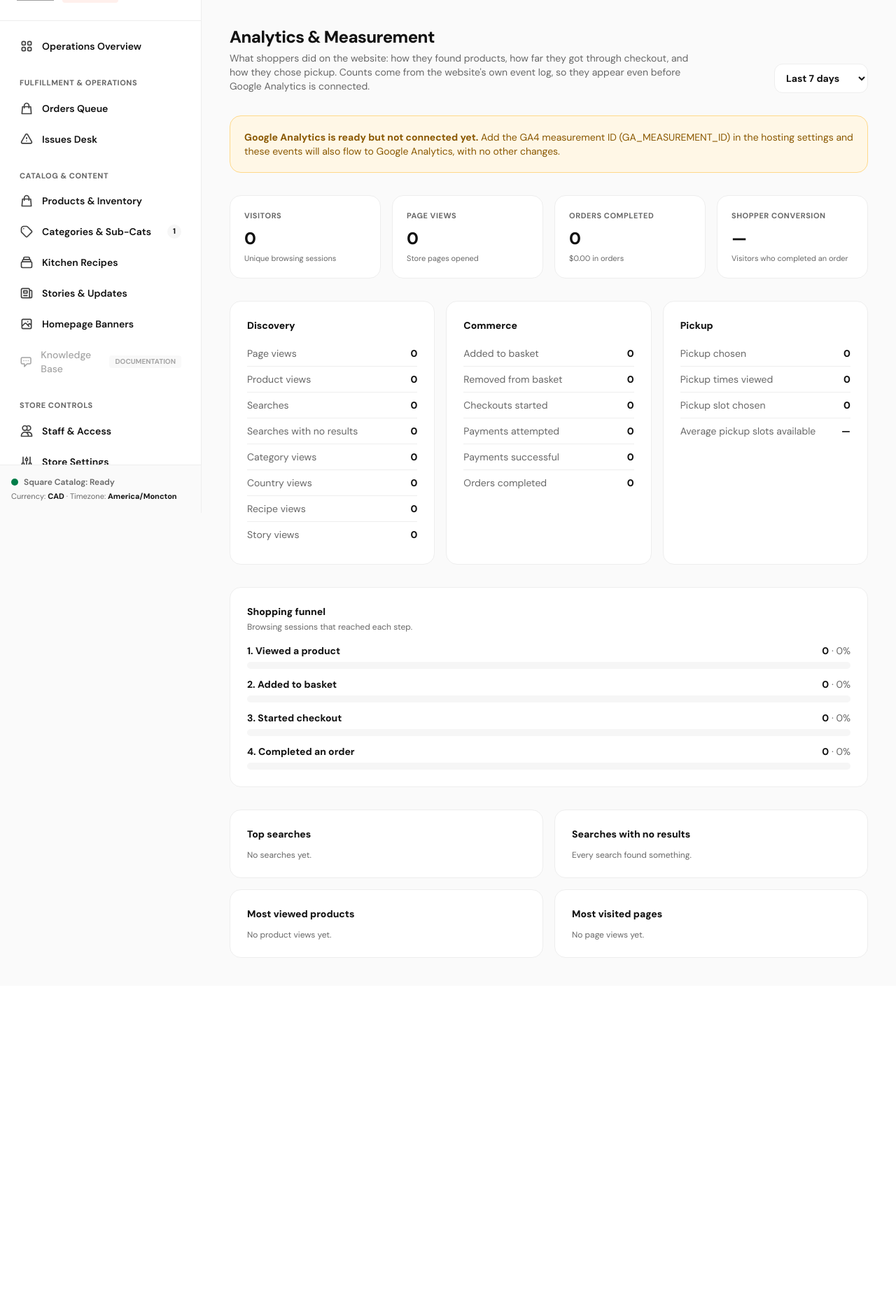
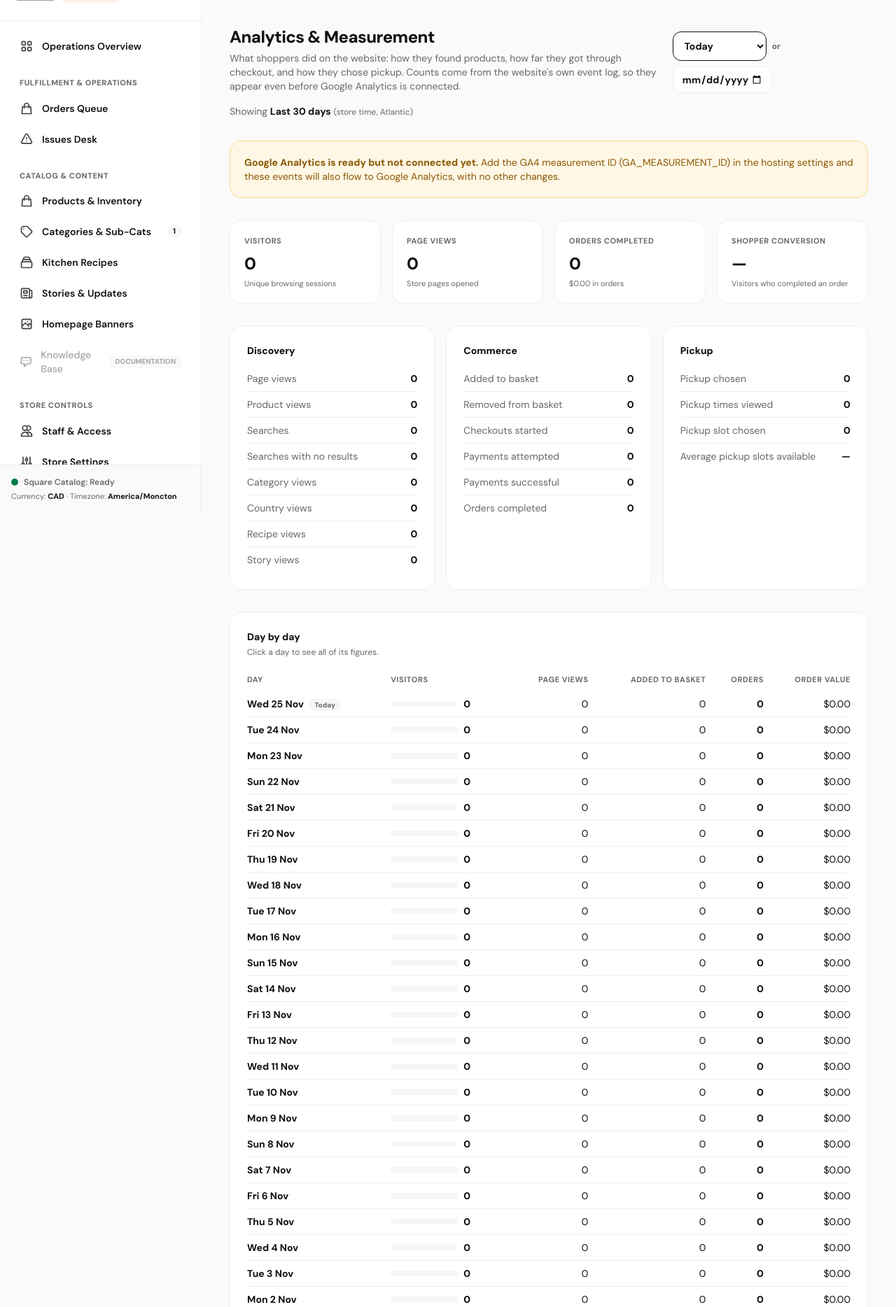
Before and after one commit to impactdevdigital/isaale-eko, a Laravel app: page /admin/analytics in a window 1280 px wide. Shown: the part 67-1935 px from the top of the page at 70% size. Before the commit the page ends 1436 px from the top, so only its background shows below. Run offline with Laravel 12, Linux system fonts and the light colour scheme; a user stored in the database is signed in; data comes from the database, SQL or seed files in the repository; tables that the repository leaves empty hold one stand-in row (values such as "Sample post"); style sheets or scripts are compiled from the project's sources; some libraries are stand-ins or nearby versions; grey boxes are pictures that could not be loaded.

Commit message:
Admin analytics: pick any day, Today range, day-by-day breakdown
Periods are store days in Atlantic time. A date picker shows every figure
for one day; ranges get a Day by day table (visitors, page views, added to
basket, orders, order value) and clicking a row opens that day.

Co-Authored-By: Claude Opus 5.5 <noreply@anthropic.com>

```diff
--- a/app/Livewire/Admin/AnalyticsDashboard.php
+++ b/app/Livewire/Admin/AnalyticsDashboard.php
@@ -4,6 +4,7 @@ namespace App\Livewire\Admin;
 
 use App\Models\AnalyticsEvent;
 use App\Services\Analytics;
+use Carbon\CarbonImmutable;
 use Illuminate\Support\Collection;
 use Livewire\Attributes\Url;
 use Livewire\Component;
@@ -13,10 +14,13 @@ use Livewire\Component;
  * analytics_events log. Discovery, commerce and pickup events, the
  * shopping funnel, and the top searches and products. When Google
  * Analytics is connected the same events go there too.
+ *
+ * Periods are store days (Atlantic time): today, the last 7/30/90 days,
+ * or one chosen day, with a day-by-day breakdown for ranges.
  */
 class AnalyticsDashboard extends Component
 {
-    public const RANGES = [7 => 'Last 7 days', 30 => 'Last 30 days', 90 => 'Last 90 days'];
+    public const RANGES = [1 => 'Today', 7 => 'Last 7 days', 30 => 'Last 30 days', 90 => 'Last 90 days'];
 
     /** Event groups shown on the screen: name => label. */
     public const GROUPS = [
@@ -56,24 +60,45 @@ class AnalyticsDashboard extends Component
     #[Url(except: 30)]
     public int $days = 30;
 
+    /** One store day (Y-m-d). Empty = use the range above. */
+    #[Url(except: '')]
+    public string $day = '';
+
     public function updatedDays(): void
     {
         $this->days = array_key_exists($this->days, self::RANGES) ? $this->days : 30;
+        $this->day = '';
+    }
+
+    public function updatedDay(): void
+    {
+        $this->day = $this->validDay($this->day) ?? '';
+    }
+
+    public function showDay(string $day): void
+    {
+        $this->day = $this->validDay($day) ?? '';
+    }
+
+    public function clearDay(): void
+    {
+        $this->day = '';
     }
 
     public function render()
     {
-        $since = now()->subDays($this->days);
-        $base = fn () => AnalyticsEvent::where('created_at', '>=', $since);
+        [$since, $until] = $this->window();
+        $base = fn () => AnalyticsEvent::where('created_at', '>=', $since)->where('created_at', '<', $until);
 
         $counts = $base()->selectRaw('name, count(*) as total')->groupBy('name')->pluck('total', 'name');
 
         // "Pickup chosen" only counts pickup; delivery analytics are out of scope.
-        $counts['select_fulfilment'] = $this->events('select_fulfilment', $since)
+        $counts['select_fulfilment'] = $this->events('select_fulfilment', $since, $until)
             ->filter(fn ($e) => ($e->properties['method'] ?? null) === 'pickup')->count();
 
-        $slotViews = $this->events('view_pickup_slots', $since);
-        $purchases = $this->events('purchase', $since);
+        $slotViews = $this->events('view_pickup_slots', $since, $until);
+        $purchases = $this->events('purchase', $since, $until);
+        $term = fn ($e) => mb_strtolower(trim((string) ($e->properties['search_term'] ?? '')));
 
         return view('livewire.admin.analytics-dashboard', [
             'counts' => $counts,
@@ -84,20 +109,108 @@ class AnalyticsDashboard extends Component
             ]),
             'revenue' => $purchases->sum(fn ($e) => (float) ($e->properties['value'] ?? 0)),
             'averageSlots' => $slotViews->isEmpty() ? null : round($slotViews->avg(fn ($e) => (int) ($e->properties['available_slots'] ?? 0)), 1),
-            'topSearches' => $this->top($this->events('search', $since), $term = fn ($e) => mb_strtolower(trim((string) ($e->properties['search_term'] ?? '')))),
-            'noResultSearches' => $this->top($this->events('search_no_results', $since), $term),
-            'topProducts' => $this->top($this->events('view_item', $since), fn ($e) => $e->properties['items'][0]['item_name'] ?? null),
-            'topPages' => $this->top($this->events('page_view', $since), 'path'),
+            'topSearches' => $this->top($this->events('search', $since, $until), $term),
+            'noResultSearches' => $this->top($this->events('search_no_results', $since, $until), $term),
+            'topProducts' => $this->top($this->events('view_item', $since, $until), fn ($e) => $e->properties['items'][0]['item_name'] ?? null),
+            'topPages' => $this->top($this->events('page_view', $since, $until), 'path'),
             'googleConnected' => Analytics::googleEnabled(),
+            'daily' => $this->day || $this->days === 1 ? collect() : $this->daily($since, $until),
+            'periodLabel' => $this->day
+                ? CarbonImmutable::parse($this->day)->format('l j F Y')
+                : self::RANGES[$this->days],
+            'today' => CarbonImmutable::now($this->tz())->format('Y-m-d'),
         ])->layout('layouts.admin', ['header' => 'Analytics & Measurement']);
+    }
+
+    private function tz(): string
+    {
+        return config('shop.timezone', 'America/Moncton');
+    }
+
+    /**
+     * Start (inclusive) and end (exclusive) of the period, in UTC.
+     *
+     * @return array{0: CarbonImmutable, 1: CarbonImmutable}
+     */
+    private function window(): array
+    {
+        if ($day = $this->validDay($this->day)) {
+            $start = CarbonImmutable::parse($day, $this->tz())->startOfDay();
+
+            return [$start->utc(), $start->addDay()->utc()];
+        }
+
+        $today = CarbonImmutable::now($this->tz())->startOfDay();
+
+        return [$today->subDays($this->days - 1)->utc(), $today->addDay()->utc()];
+    }
+
+    private function validDay(string $day): ?string
+    {
+        if (! preg_match('/^\d{4}-\d{2}-\d{2}$/', $day)) {
+            return null;
+        }
+
+        $date = rescue(fn () => CarbonImmutable::createFromFormat('!Y-m-d', $day, $this->tz()), null, false);
+
+        return $date && $date->format('Y-m-d') === $day && ! $date->isFuture() ? $day : null;
+    }
+
+    /**
+     * Visitors, page views, baskets, orders and order value for each store
+     * day in the period, newest first.
+     *
+     * @return Collection<string, array{visitors: int, page_views: int, add_to_cart: int, orders: int, revenue: float}>
+     */
+    private function daily(CarbonImmutable $from, CarbonImmutable $to): Collection
+    {
+        $tz = $this->tz();
+        $rows = [];
+
+        for ($d = $to->setTimezone($tz)->subDay()->startOfDay(); $d->utc() >= $from; $d = $d->subDay()) {
+            $rows[$d->format('Y-m-d')] = ['sessions' => [], 'page_views' => 0, 'add_to_cart' => 0, 'orders' => 0, 'revenue' => 0.0];
+        }
+
+        AnalyticsEvent::whereIn('name', ['page_view', 'add_to_cart', 'purchase'])
+            ->where('created_at', '>=', $from)->where('created_at', '<', $to)
+            ->select(['id', 'name', 'session_id', 'properties', 'created_at'])
+            ->lazyById(2000)
+            ->each(function (AnalyticsEvent $e) use (&$rows, $tz) {
+                $key = $e->created_at->copy()->setTimezone($tz)->format('Y-m-d');
+
+                if (! isset($rows[$key])) {
+                    return;
+                }
+
+                if ($e->name === 'page_view') {
+                    $rows[$key]['page_views']++;
+                    if ($e->session_id) {
+                        $rows[$key]['sessions'][$e->session_id] = true;
+                    }
+                } elseif ($e->name === 'add_to_cart') {
+                    $rows[$key]['add_to_cart']++;
+                } else {
+                    $rows[$key]['orders']++;
+                    $rows[$key]['revenue'] += (float) ($e->properties['value'] ?? 0);
+                }
+            });
+
+        return collect($rows)->map(fn ($row) => [
+            'visitors' => count($row['sessions']),
+            'page_views' => $row['page_views'],
+            'add_to_cart' => $row['add_to_cart'],
+            'orders' => $row['orders'],
+            'revenue' => $row['revenue'],
+        ]);
     }
 
     /**
      * @return Collection<int, AnalyticsEvent>
      */
-    private function events(string $name, $since): Collection
+    private function events(string $name, $since, $until): Collection
     {
-        return AnalyticsEvent::where('name', $name)->where('created_at', '>=', $since)
+        return AnalyticsEvent::where('name', $name)
+            ->where('created_at', '>=', $since)->where('created_at', '<', $until)
             ->latest('id')->limit(5000)->get(['id', 'properties']);
     }
 
--- a/resources/views/livewire/admin/analytics-dashboard.blade.php
+++ b/resources/views/livewire/admin/analytics-dashboard.blade.php
@@ -13,15 +13,30 @@
                 Counts come from the website's own event log, so they appear even before Google Analytics is connected.
             </p>
         </div>
+        <div class="flex flex-wrap items-center gap-2">
             <label class="flex items-center gap-2 text-sm font-bold text-[#111111]">
                 <span class="sr-only">Date range</span>
-            <select wire:model.live="days" class="px-3 py-2.5 rounded-xl border border-[#EEEEEE] bg-white text-sm font-bold focus:outline-none focus:ring-2 focus:ring-[#DF2600]/20 focus:border-[#DF2600]">
+                <select wire:model.live="days" @class(['px-3 py-2.5 rounded-xl border bg-white text-sm font-bold focus:outline-none focus:ring-2 focus:ring-[#DF2600]/20 focus:border-[#DF2600]', 'border-[#EEEEEE]' => $day, 'border-[#111111]' => ! $day])>
                     @foreach (AnalyticsDashboard::RANGES as $value => $label)
                         <option value="{{ $value }}">{{ $label }}</option>
                     @endforeach
                 </select>
             </label>
+            <span class="text-xs font-bold text-[#686868]">or</span>
+            <label class="flex items-center gap-2 text-sm font-bold text-[#111111]">
+                <span class="sr-only">Pick a day</span>
+                <input type="date" wire:model.live="day" max="{{ $today }}"
+                       @class(['px-3 py-2 rounded-xl border bg-white text-sm font-bold focus:outline-none focus:ring-2 focus:ring-[#DF2600]/20 focus:border-[#DF2600]', 'border-[#111111]' => $day, 'border-[#EEEEEE]' => ! $day])>
+            </label>
+            @if ($day)
+                <button type="button" wire:click="clearDay" class="px-3 py-2.5 rounded-xl text-xs font-bold text-[#DF2600] hover:bg-[#FDF0ED]">Clear day</button>
+            @endif
         </div>
+    </div>
+
+    <p class="-mt-2 sm:-mt-4 text-sm text-[#686868]">
+        Showing <strong class="text-[#111111]">{{ $periodLabel }}</strong> <span class="text-xs">(store time, Atlantic)</span>
+    </p>
 
     <div @class([
         'p-4 sm:p-5 rounded-2xl border text-xs sm:text-sm',
@@ -74,6 +89,53 @@
         @endforeach
     </div>
 
+    {{-- Day by day --}}
+    @if ($daily->isNotEmpty())
+        @php($peak = max(1, $daily->max('visitors')))
+        <section class="bg-white rounded-2xl border border-[#EEEEEE] p-4 sm:p-6" aria-labelledby="daily-title">
+            <h3 id="daily-title" class="text-sm font-extrabold text-[#111111]">Day by day</h3>
+            <p class="mt-1 text-xs text-[#686868]">Click a day to see all of its figures.</p>
+            <div class="mt-4 overflow-x-auto">
+                <table class="w-full min-w-[560px] text-sm">
+                    <thead>
+                        <tr class="text-left text-[11px] font-bold uppercase tracking-wider text-[#686868]">
+                            <th class="py-2 pr-3 font-bold">Day</th>
+                            <th class="py-2 pr-3 font-bold">Visitors</th>
+                            <th class="py-2 pr-3 text-right font-bold">Page views</th>
+                            <th class="py-2 pr-3 text-right font-bold">Added to basket</th>
+                            <th class="py-2 pr-3 text-right font-bold">Orders</th>
+                            <th class="py-2 text-right font-bold">Order value</th>
+                        </tr>
+                    </thead>
+                    <tbody class="divide-y divide-[#EEEEEE]">
+                        @foreach ($daily as $date => $row)
+                            <tr wire:key="day-{{ $date }}" wire:click="showDay('{{ $date }}')" class="cursor-pointer hover:bg-[#FAFAFA]">
+                                <td class="py-2 pr-3 whitespace-nowrap">
+                                    <button type="button" class="font-bold text-[#111111] hover:underline">{{ \Carbon\CarbonImmutable::parse($date)->format('D j M') }}</button>
+                                    @if ($date === $today)
+                                        <span class="ml-1 rounded-full bg-[#F6F6F6] px-2 py-0.5 text-[10px] font-bold text-[#686868]">Today</span>
+                                    @endif
+                                </td>
+                                <td class="py-2 pr-3">
+                                    <div class="flex items-center gap-2">
+                                        <div class="h-2 w-24 rounded-full bg-[#F6F6F6]" role="presentation">
+                                            <div class="h-2 rounded-full bg-[#DF2600]" style="width: {{ round($row['visitors'] / $peak * 100) }}%"></div>
+                                        </div>
+                                        <span class="font-extrabold text-[#111111]">{{ number_format($row['visitors']) }}</span>
+                                    </div>
+                                </td>
+                                <td class="py-2 pr-3 text-right text-[#111111]">{{ number_format($row['page_views']) }}</td>
+                                <td class="py-2 pr-3 text-right text-[#111111]">{{ number_format($row['add_to_cart']) }}</td>
+                                <td class="py-2 pr-3 text-right font-extrabold text-[#111111]">{{ number_format($row['orders']) }}</td>
+                                <td class="py-2 text-right text-[#111111]">{{ money((int) round($row['revenue'] * 100)) }}</td>
+                            </tr>
+                        @endforeach
+                    </tbody>
+                </table>
+            </div>
+        </section>
+    @endif
+
     {{-- Funnel --}}
     <section class="bg-white rounded-2xl border border-[#EEEEEE] p-4 sm:p-6" aria-labelledby="funnel-title">
         <h3 id="funnel-title" class="text-sm font-extrabold text-[#111111]">Shopping funnel</h3>
```
Lines whose indentation alone changed are shown as unchanged.
